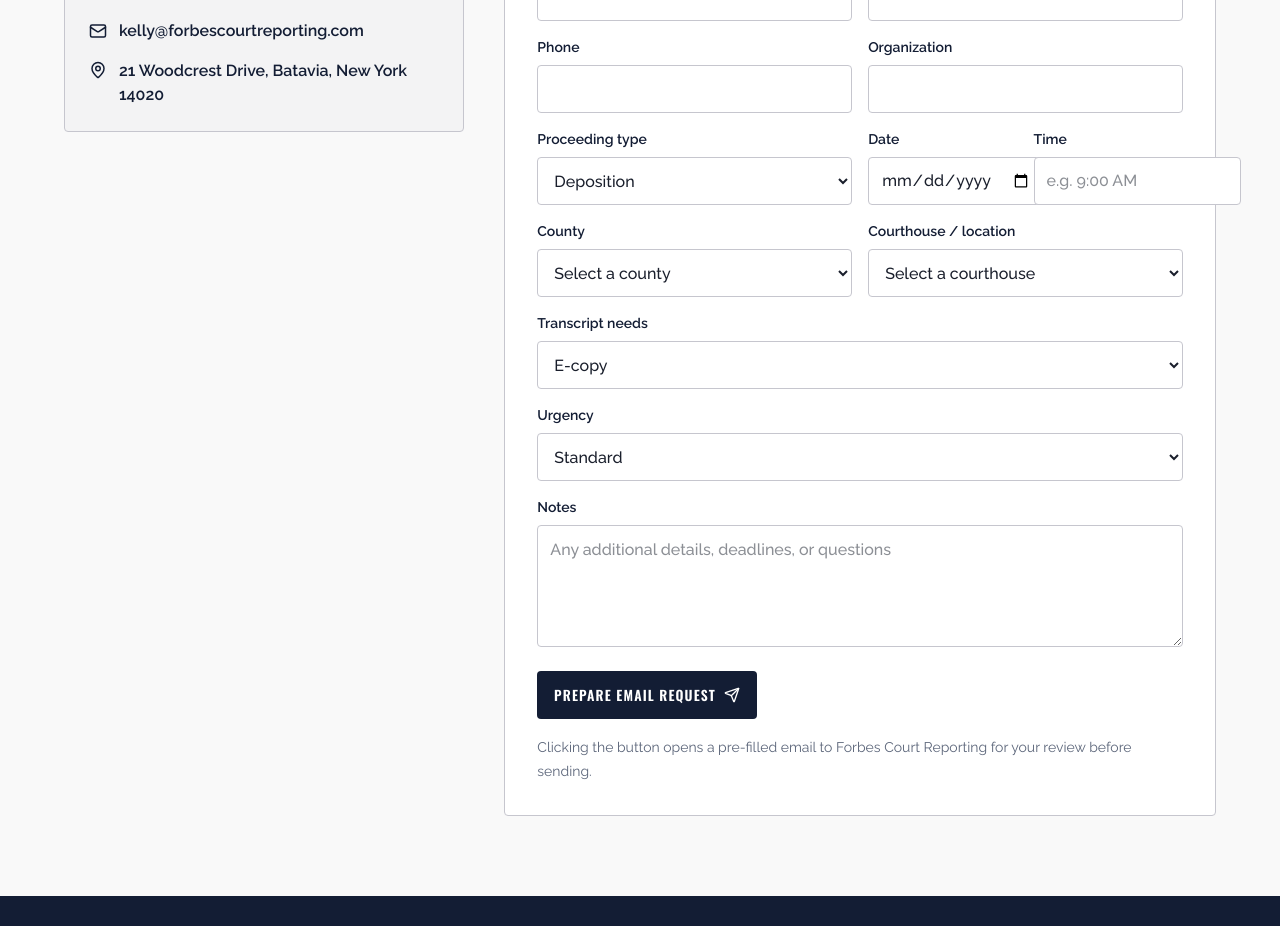
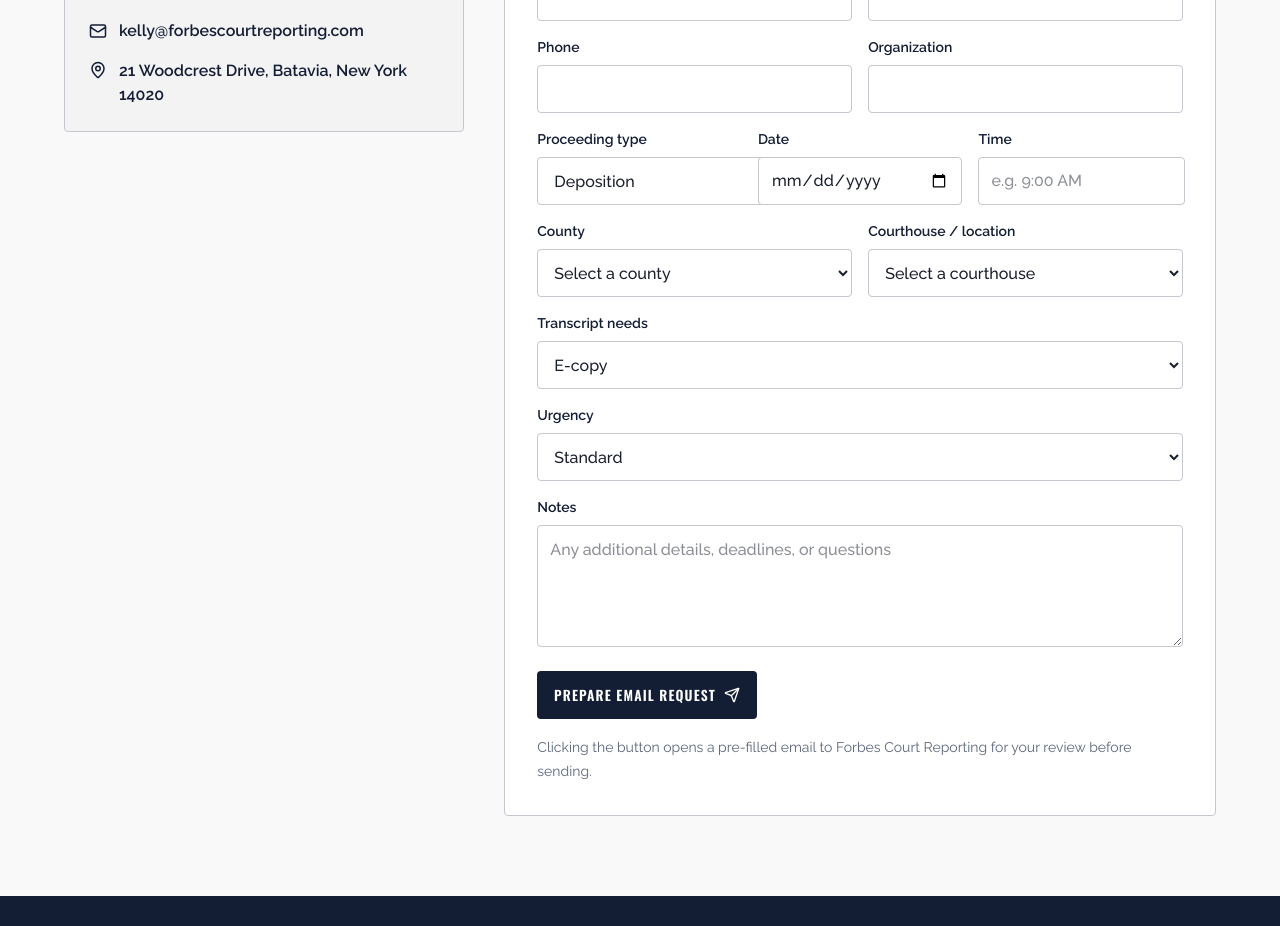
Before and after one commit to tucker8645/forbescourtreporting-website, a Next.js app: page /contact in a window 1280 px wide. Shown: the part 780-1706 px from the top of the page. Built offline with nearby package versions, Linux system fonts and the light colour scheme.

Commit message:
Fix form overflow: proceeding/date/time in single 3-col row

```diff
--- a/src/components/schedule-form.tsx
+++ b/src/components/schedule-form.tsx
@@ -84,8 +84,8 @@
         </Field>
       </div>
 
-      {/* Row 3: Proceeding type | Date + Time */}
-      <div className="grid gap-4 sm:grid-cols-2">
+      {/* Row 3: Proceeding | Date | Time */}
+      <div className="grid gap-4 sm:grid-cols-3">
         <Field label="Proceeding type">
           <select value={form.proceeding} onChange={(e) => update("proceeding", e.target.value)} name="proceeding">
             {proceedingTypes.map((type) => (
@@ -93,7 +93,6 @@
             ))}
           </select>
         </Field>
-        <div className="grid gap-4 sm:grid-cols-2">
         <Field label="Date">
           <input
             value={form.date}
@@ -112,7 +111,6 @@
             placeholder="e.g. 9:00 AM"
           />
         </Field>
-        </div>
       </div>
 
       {/* Row 4: County | Courthouse */}
```
Lines whose indentation alone changed are shown as unchanged.
